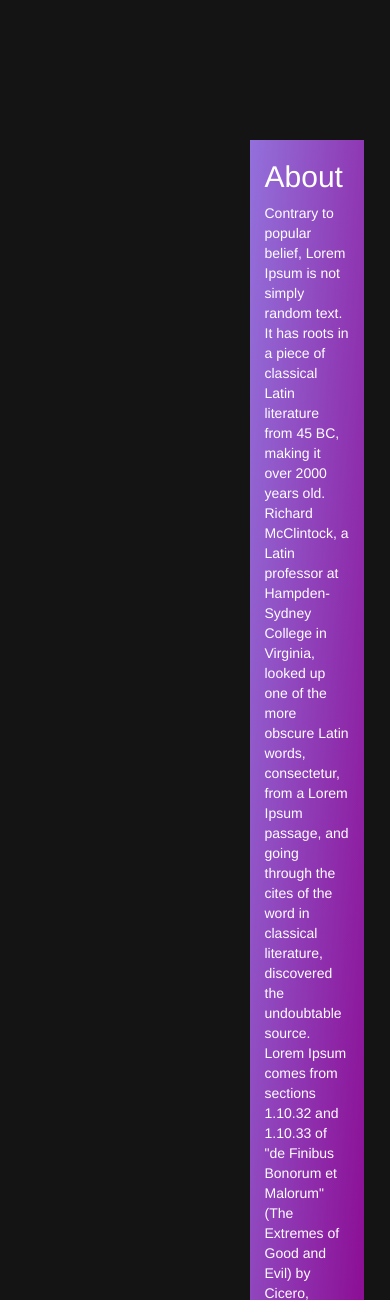
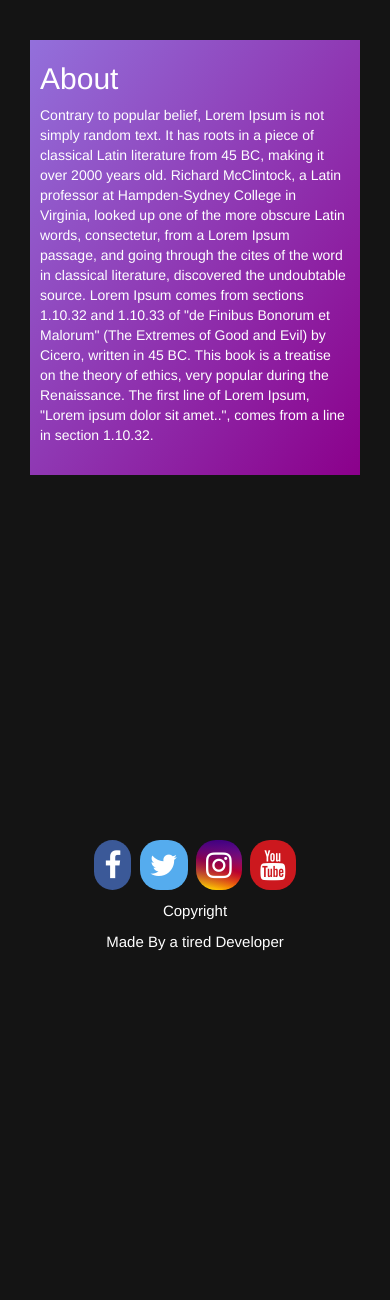
Before and after one commit to RenanZabeu/renanclothestore, a Django app: page /pages/about/ in a window 390 px wide. Shown: the part 51-1351 px from the top of the page. After the commit the page ends 1002 px from the top, so only its background shows below. Run offline with Django 3.2, Linux system fonts and the light colour scheme; data comes from the database, SQL or seed files in the repository; some libraries are stand-ins or nearby versions.

Commit message:
responsivefixes

```diff
--- a/static/css/stylesheet.css
+++ b/static/css/stylesheet.css
@@ -26,7 +26,7 @@ article {
 }
 
 .index.container{
-    width: 90%;
+
     margin-top: 20px;
 }
 
@@ -39,10 +39,7 @@ article {
 /*********************************************************Index**********************************************/
 
 /*parallax*/
-.container-fluid.index{
-    padding-left: 0;
-     padding-right: 0;
-}
+
 
 #about-bg-diagonal{
     width: 60%;
@@ -52,7 +49,8 @@ article {
     border-left: 400px solid #141414;
     border-top:900px solid transparent;
     background-attachment: fixed;
-    background-position: 550px 50px;
+    background-position: 350px 50px;
+
 }
 
 .about-content-box {
@@ -97,10 +95,9 @@ h1{
 
 
 .col-sm-4{
-    height: 600px;
-    margin-top: 100px;
-    margin-left: 200px;
-    margin-bottom: 80px;
+    margin-top: 60px;
+    margin-left: 160px;
+    margin-bottom: 50px;
 }
 
 .mainproduct{
@@ -190,19 +187,21 @@ img{
 
 /**************************************************Flatpages*************************************************************/
 
-.container.flatpages{
-    margin-right: 200px;
-}
+
 .flatpages{
     color: white;
 
+
 }
 
-.stylepages.col-sm-4{
+.stylepages{
     background: linear-gradient(to bottom right, mediumpurple, darkmagenta);
     height: auto;
     width: auto;
+    padding-top: 2px;
     padding-bottom: 30px;
+    padding-left: 10px;
+    padding-right: 10px;
 }
 
 /*************************************************Register*************************************************************/
--- a/templates/flatpages/default.html
+++ b/templates/flatpages/default.html
@@ -2,7 +2,7 @@
 {% block content %}
     <div class="container flatpages">
         <div class="">
-            <div class="stylepages col-sm-4 col-xs-4 ">
+            <div class="stylepages">
            <h2 class="flatpages">{{ flatpage.title }}</h2>
            {{ flatpage.content }}
             </div>
```
